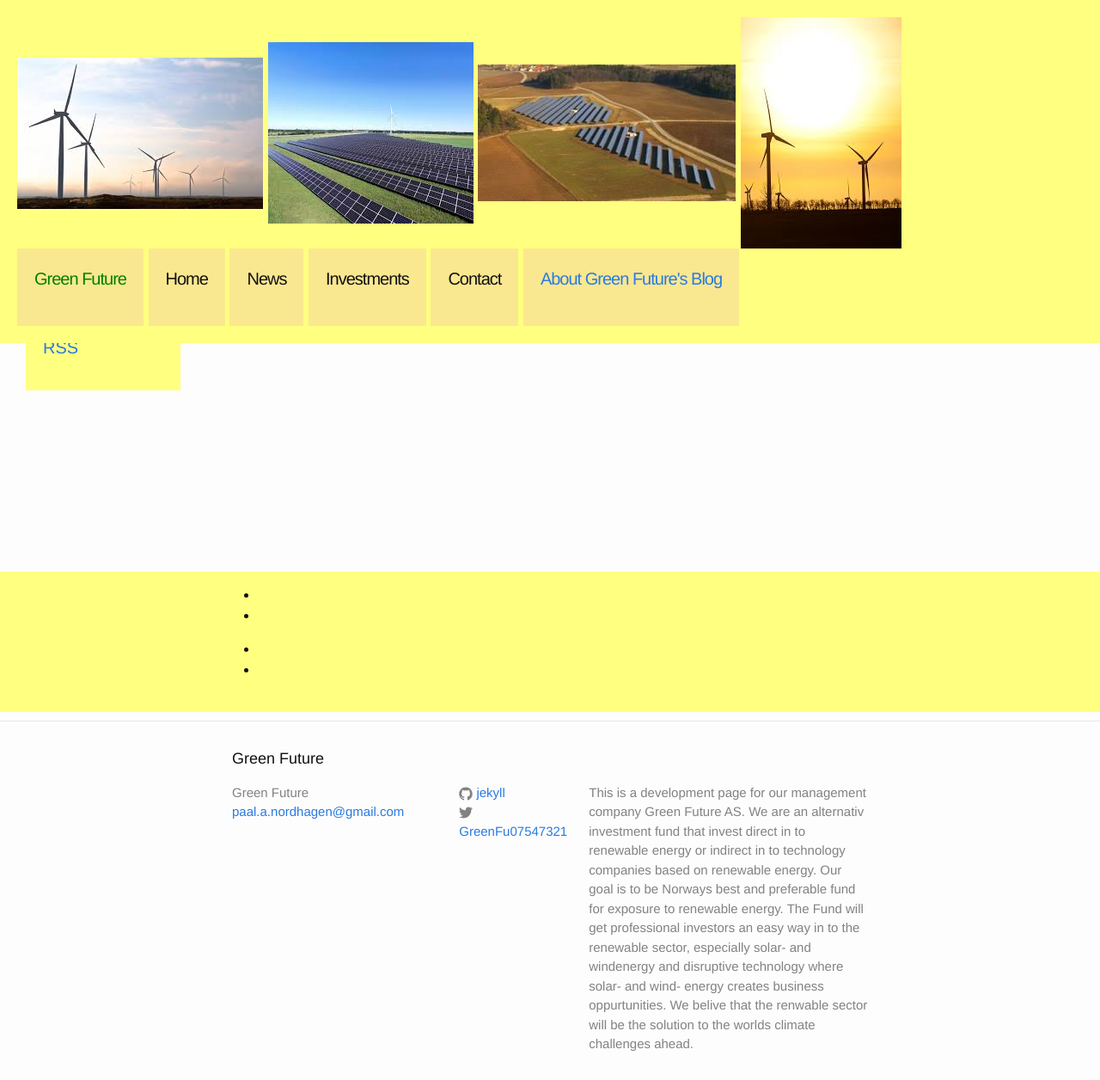
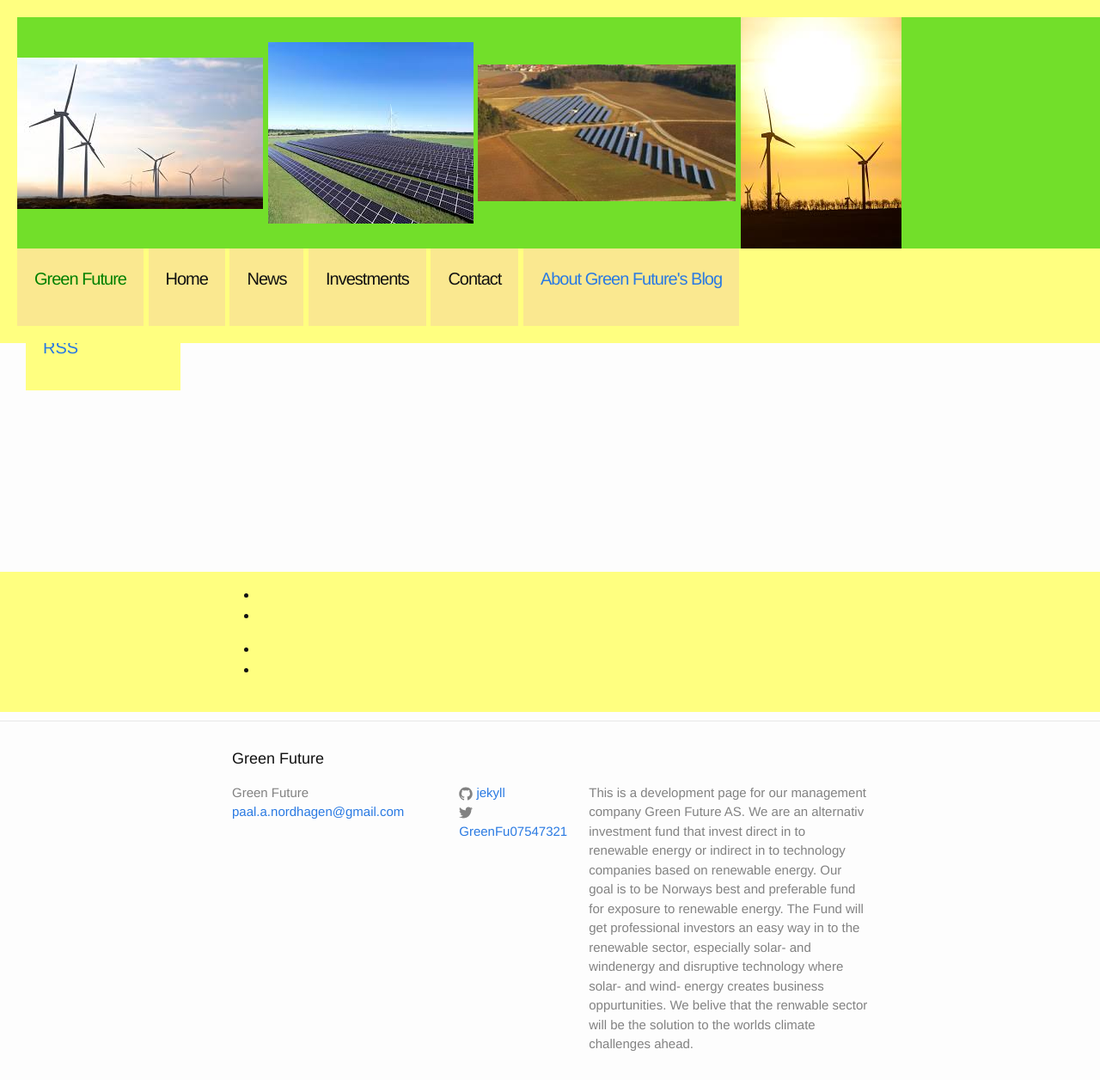
Before and after one commit to Paal-August/Paal-August.github.io, a Jekyll site: the page built from index.html, in a window 1280 px wide. Shown: the whole page at 86% size. Built offline with Jekyll 4.4.1, drawn with Linux system fonts in a browser that asks for light colours.

Commit message:
Update _layout.scss

```diff
--- a/_sass/_layout.scss
+++ b/_sass/_layout.scss
@@ -18,7 +18,7 @@
   float:left;
   background-position: center;
   background-size: cover;
-  bacground-color:#72DF2A;
+  background-color:#72DF2A;
   display:inline-block;
   z-index:2;
 }
```
